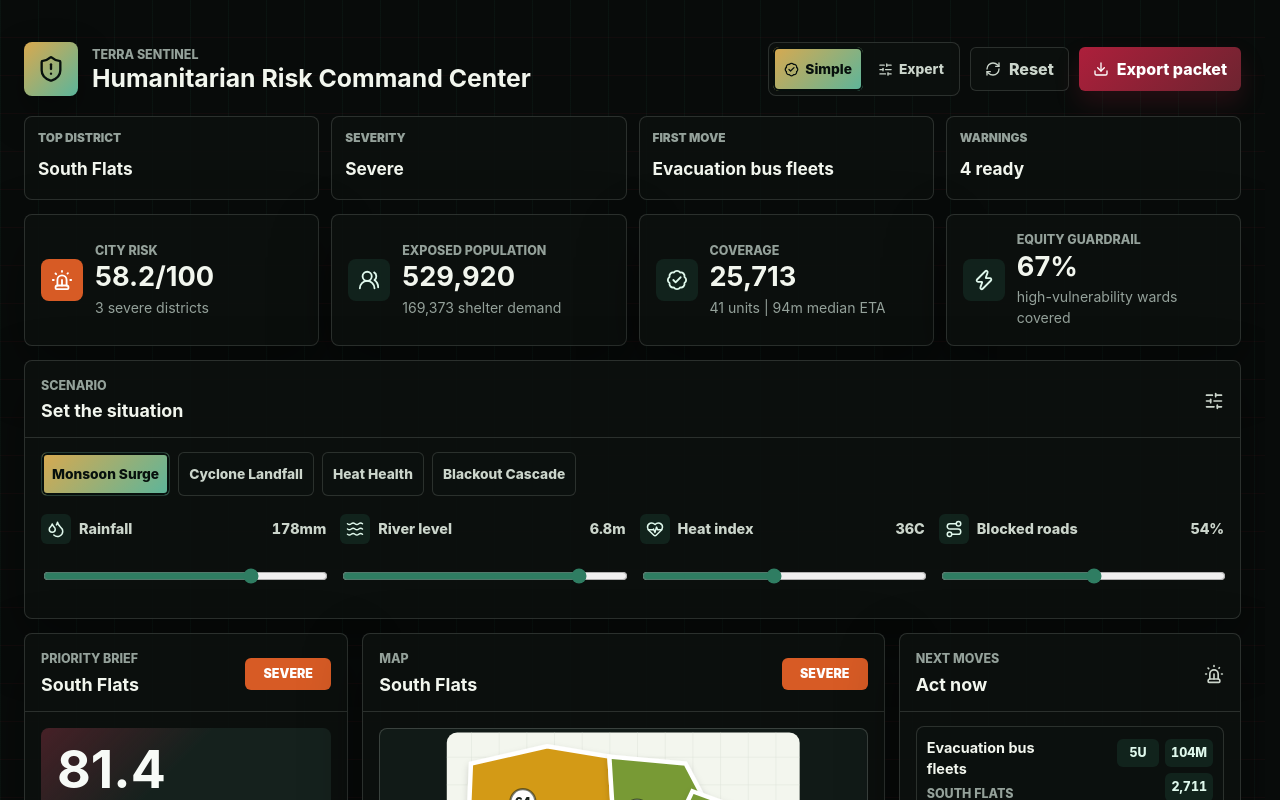
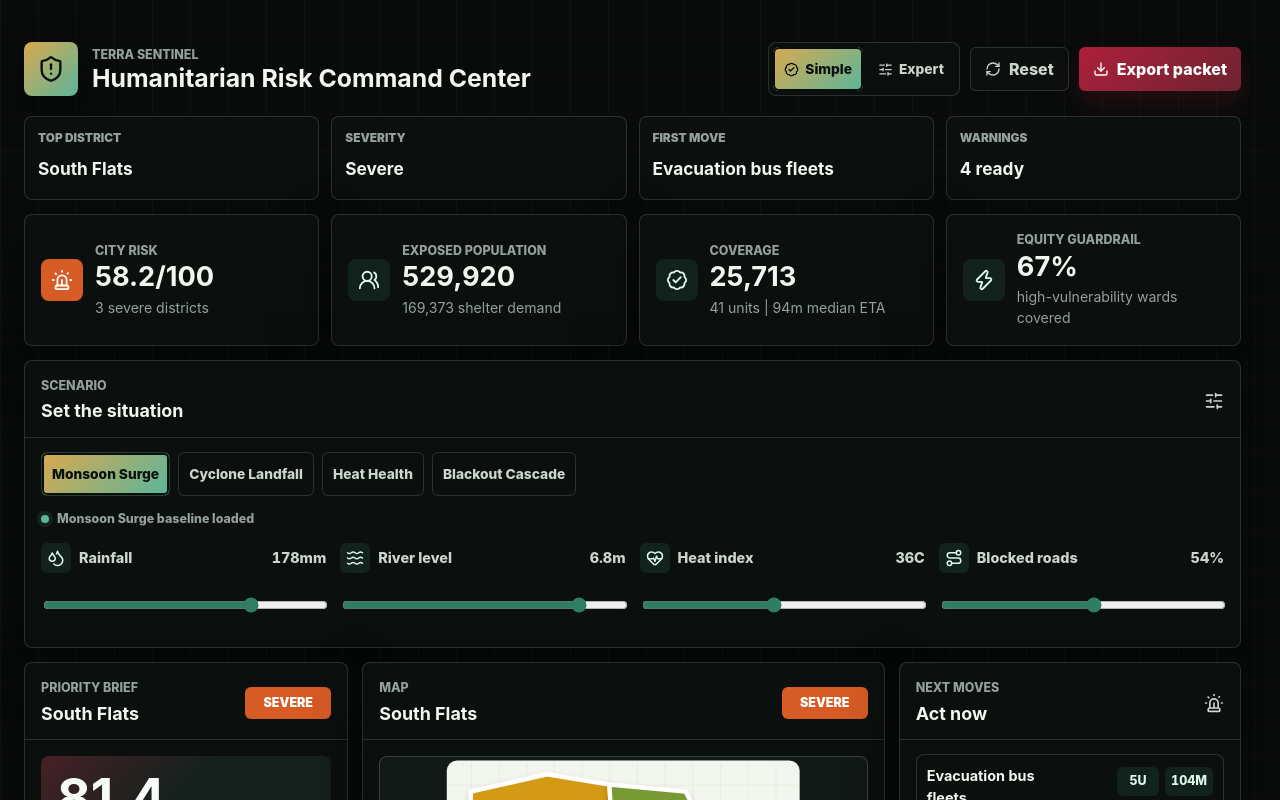
Before and after one commit to shauryamalhotra957-wq/terra-sentinel, a React (Vite) app: page / in a window 1280 px wide. Shown: the top 800 px of the page. Built offline with nearby package versions, Linux system fonts and the light colour scheme.

Commit message:
Clarify custom scenario state

```diff
--- a/src/App.css
+++ b/src/App.css
@@ -245,6 +245,46 @@ button {
 
 .preset-strip .preset-button {
   flex: 0 0 auto;
+}
+
+.scenario-provenance {
+  display: flex;
+  align-items: center;
+  gap: 8px;
+  margin: 10px 16px 0;
+  color: var(--muted);
+  font-size: 0.78rem;
+  font-weight: 850;
+}
+
+.scenario-provenance span {
+  width: 8px;
+  height: 8px;
+  flex: 0 0 auto;
+  border-radius: 50%;
+  background: #5bb59b;
+  box-shadow: 0 0 0 4px rgba(91, 181, 155, 0.12);
+}
+
+.scenario-provenance.is-custom {
+  width: fit-content;
+  border: 1px solid #b7791f;
+  border-radius: 999px;
+  padding: 4px 8px;
+  color: #5b3600;
+  background: #fff3cf;
+}
+
+.scenario-provenance.is-custom span {
+  background: #d9a94f;
+  box-shadow: 0 0 0 4px rgba(217, 169, 79, 0.14), 0 0 18px rgba(217, 169, 79, 0.36);
+  animation: provenancePulse 1.8s ease-in-out infinite;
+}
+
+@keyframes provenancePulse {
+  50% {
+    transform: scale(1.25);
+  }
 }
 
 .essential-controls {
--- a/src/App.tsx
+++ b/src/App.tsx
@@ -242,6 +242,28 @@ function ModeToggle({
         Expert
       </button>
     </div>
+  )
+}
+
+function ScenarioProvenance({ presetId }: { presetId: string | null }) {
+  const preset = scenarioPresets.find((item) => item.id === presetId)
+  return (
+    <p
+      className={preset ? 'scenario-provenance' : 'scenario-provenance is-custom'}
+      role="status"
+      aria-live="polite"
+    >
+      <span aria-hidden="true" />
+      {preset ? `${preset.name} baseline loaded` : 'Custom scenario · controls diverge from a baseline'}
+    </p>
+  )
+}
+
+function matchingPresetId(controls: ScenarioControls): string | null {
+  return (
+    scenarioPresets.find((preset) =>
+      controlMeta.every((meta) => preset.controls[meta.key] === controls[meta.key]),
+    )?.id ?? null
   )
 }
 
@@ -499,7 +521,7 @@ function CityLifelineChart({ lifelines }: { lifelines: LifelineStatus[] }) {
 
 function App() {
   const [controls, setControls] = useState<ScenarioControls>(defaultScenario.controls)
-  const [presetId, setPresetId] = useState(defaultScenario.id)
+  const [presetId, setPresetId] = useState<string | null>(defaultScenario.id)
   const [selectedDistrictId, setSelectedDistrictId] = useState('south-flats')
   const [mode, setMode] = useState<ExperienceMode>('simple')
   const [copied, setCopied] = useState(false)
@@ -529,6 +551,10 @@ function App() {
     const preset = scenarioPresets.find((item) => item.id === id) ?? defaultScenario
     setPresetId(preset.id)
     setControls(preset.controls)
+  }
+  const customizeScenario = (next: ScenarioControls) => {
+    setPresetId(matchingPresetId(next))
+    setControls(next)
   }
 
   const copyWarnings = async () => {
@@ -637,6 +663,7 @@ function App() {
                 <button
                   type="button"
                   key={preset.id}
+                  aria-pressed={presetId === preset.id}
                   className={presetId === preset.id ? 'preset-button active' : 'preset-button'}
                   onClick={() => applyPreset(preset.id)}
                   title={preset.summary}
@@ -645,9 +672,15 @@ function App() {
                 </button>
               ))}
             </div>
+            <ScenarioProvenance presetId={presetId} />
             <div className="essential-controls">
               {essentialControls.map((meta) => (
-                <ScenarioSlider key={meta.key} meta={meta} controls={controls} setControls={setControls} />
+                <ScenarioSlider
+                  key={meta.key}
+                  meta={meta}
+                  controls={controls}
+                  setControls={customizeScenario}
+                />
               ))}
             </div>
           </section>
@@ -748,6 +781,7 @@ function App() {
               <button
                 type="button"
                 key={preset.id}
+                aria-pressed={presetId === preset.id}
                 className={presetId === preset.id ? 'preset-button active' : 'preset-button'}
                 onClick={() => applyPreset(preset.id)}
                 title={preset.summary}
@@ -756,9 +790,15 @@ function App() {
               </button>
             ))}
           </div>
+          <ScenarioProvenance presetId={presetId} />
           <div className="control-stack">
             {controlMeta.map((meta) => (
-              <ScenarioSlider key={meta.key} meta={meta} controls={controls} setControls={setControls} />
+              <ScenarioSlider
+                key={meta.key}
+                meta={meta}
+                controls={controls}
+                setControls={customizeScenario}
+              />
             ))}
           </div>
         </aside>
```
Also changed, not shown: 1 other file (tests, documents, lock files or other folders).
